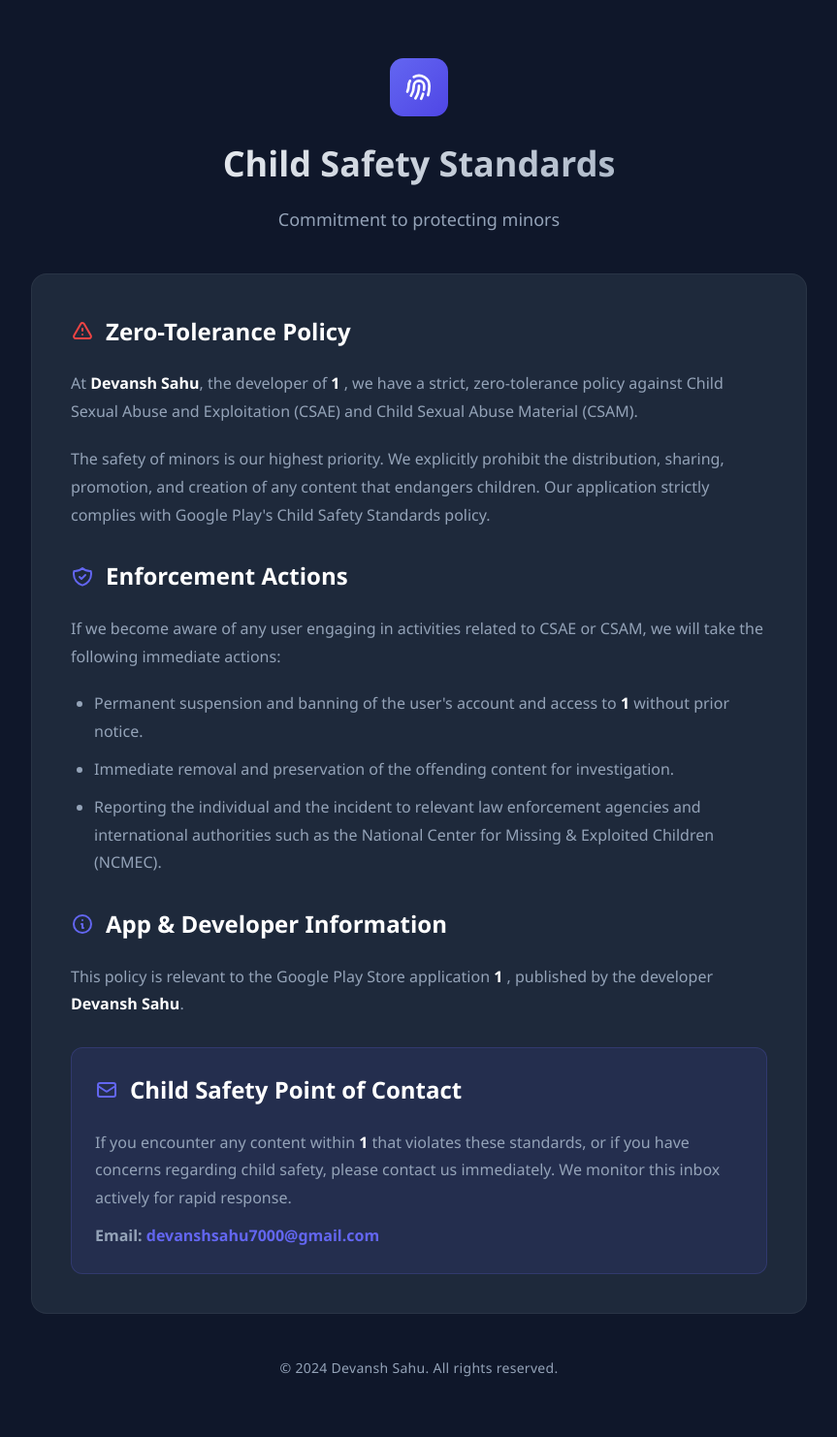
After one commit to devanshsahu123/tg-Mobile-app0backend, a Node server app: page /admin/child-safety/1 in a window 1280 px wide. The commit adds this page. Shown: the whole page at 97% size, without its empty margins (208-1071 px from the left). Run offline with Node 20, Linux system fonts and the light colour scheme; some libraries are stand-ins or nearby versions.

Commit message:
child safety added

```diff
--- a/app.js
+++ b/app.js
@@ -28,6 +28,11 @@ app.get("/admin", (req, res) => {
   res.render("admin");
 });
 
+app.get("/admin/child-safety/:appName", (req, res) => {
+  const appName = req.params.appName.replace(/-/g, ' ');
+  res.render("child-safety-standards", { appName });
+});
+
 
 app.get("/app-ads.txt", (req, res) => {
   res.setHeader("Content-Type", "text/plain");
--- /dev/null
+++ b/pages/child-safety-standards.ejs
@@ -0,0 +1,293 @@
+<!DOCTYPE html>
+<html lang="en">
+
+<head>
+    <meta charset="UTF-8">
+    <meta name="viewport" content="width=device-width, initial-scale=1.0">
+    <title>Child Safety Standards - <%= appName %>
+    </title>
+    <link rel="stylesheet" href="https://cdnjs.cloudflare.com/ajax/libs/font-awesome/6.4.0/css/all.min.css">
+    <style>
+        * {
+            margin: 0;
+            padding: 0;
+            box-sizing: border-box;
+        }
+
+        :root {
+            --primary: #6366f1;
+            --primary-dark: #4f46e5;
+            --secondary: #0f172a;
+            --surface: #1e293b;
+            --surface-light: #334155;
+            --white: #ffffff;
+            --text-secondary: #94a3b8;
+            --danger: #ef4444;
+        }
+
+        body {
+            font-family: 'Segoe UI', -apple-system, BlinkMacSystemFont, sans-serif;
+            background-color: var(--secondary);
+            color: var(--white);
+            min-height: 100vh;
+            display: flex;
+            justify-content: center;
+            align-items: flex-start;
+            padding: 60px 20px;
+            line-height: 1.6;
+        }
+
+        .container {
+            max-width: 800px;
+            width: 100%;
+        }
+
+        /* Header */
+        .header {
+            text-align: center;
+            margin-bottom: 40px;
+        }
+
+        .brand-icon {
+            width: 60px;
+            height: 60px;
+            background: linear-gradient(135deg, var(--primary) 0%, var(--primary-dark) 100%);
+            border-radius: 14px;
+            display: inline-flex;
+            align-items: center;
+            justify-content: center;
+            margin-bottom: 20px;
+        }
+
+        .brand-icon svg {
+            width: 32px;
+            height: 32px;
+            color: var(--white);
+        }
+
+        .brand-text {
+            font-size: 36px;
+            font-weight: 700;
+            background: linear-gradient(135deg, var(--white) 0%, var(--text-secondary) 100%);
+            -webkit-background-clip: text;
+            -webkit-text-fill-color: transparent;
+            background-clip: text;
+            display: block;
+        }
+
+        .header-tagline {
+            color: var(--text-secondary);
+            font-size: 18px;
+            margin-top: 12px;
+            font-weight: 400;
+        }
+
+        .divider {
+            height: 1px;
+            background: linear-gradient(90deg, transparent, var(--surface-light), transparent);
+            margin: 40px 0;
+        }
+
+        .card {
+            background: var(--surface);
+            border-radius: 16px;
+            padding: 40px;
+            border: 1px solid rgba(255, 255, 255, 0.05);
+            margin-bottom: 30px;
+        }
+
+        h2 {
+            font-size: 24px;
+            font-weight: 600;
+            color: var(--white);
+            margin-bottom: 20px;
+            margin-top: 30px;
+            display: flex;
+            align-items: center;
+            gap: 12px;
+        }
+
+        h2:first-of-type {
+            margin-top: 0;
+        }
+
+        h2 svg {
+            color: var(--primary);
+            width: 24px;
+            height: 24px;
+        }
+
+        .danger-icon {
+            color: var(--danger) !important;
+        }
+
+        p {
+            color: var(--text-secondary);
+            font-size: 16px;
+            line-height: 1.8;
+            margin-bottom: 20px;
+        }
+
+        ul {
+            color: var(--text-secondary);
+            font-size: 16px;
+            line-height: 1.8;
+            margin-bottom: 20px;
+            padding-left: 24px;
+        }
+
+        li {
+            margin-bottom: 10px;
+        }
+
+        .highlight {
+            color: var(--white);
+            font-weight: 600;
+        }
+
+        .contact-box {
+            background: rgba(99, 102, 241, 0.1);
+            border: 1px solid rgba(99, 102, 241, 0.2);
+            border-radius: 12px;
+            padding: 24px;
+            margin-top: 30px;
+        }
+
+        .contact-box p {
+            margin-bottom: 10px;
+        }
+
+        .contact-box p:last-child {
+            margin-bottom: 0;
+        }
+
+        .contact-link {
+            color: var(--primary);
+            text-decoration: none;
+            font-weight: 600;
+        }
+
+        .contact-link:hover {
+            text-decoration: underline;
+        }
+
+        .footer {
+            text-align: center;
+            margin-top: 45px;
+            color: var(--text-secondary);
+            font-size: 14px;
+            letter-spacing: 0.3px;
+        }
+
+        @media (max-width: 600px) {
+            .card {
+                padding: 24px;
+            }
+
+            .brand-text {
+                font-size: 28px;
+            }
+        }
+    </style>
+</head>
+
+<body>
+    <div class="container">
+        <!-- Header -->
+        <div class="header">
+            <div class="brand-icon">
+                <svg xmlns="http://www.w3.org/2000/svg" fill="none" viewBox="0 0 24 24" stroke="currentColor"
+                    stroke-width="2">
+                    <path stroke-linecap="round" stroke-linejoin="round"
+                        d="M12 11c0 3.517-1.009 6.799-2.753 9.571m-3.44-2.04l.054-.09A13.916 13.916 0 008 11a4 4 0 118 0c0 1.017-.07 2.019-.203 3m-2.118 6.844A21.88 21.88 0 0015.171 17m3.839 1.132c.645-2.266.99-4.659.99-7.132A8 8 0 008 4.07M3 15.364c.64-1.319 1-2.8 1-4.364 0-1.457.39-2.823 1.07-4" />
+                </svg>
+            </div>
+            <span class="brand-text">Child Safety Standards</span>
+            <p class="header-tagline">Commitment to protecting minors</p>
+        </div>
+
+        <!-- Main Content -->
+        <div class="card">
+            <h2>
+                <svg class="danger-icon" xmlns="http://www.w3.org/2000/svg" fill="none" viewBox="0 0 24 24"
+                    stroke="currentColor" stroke-width="2">
+                    <path stroke-linecap="round" stroke-linejoin="round"
+                        d="M12 9v2m0 4h.01m-6.938 4h13.856c1.54 0 2.502-1.667 1.732-3L13.732 4c-.77-1.333-2.694-1.333-3.464 0L3.34 16c-.77 1.333.192 3 1.732 3z" />
+                </svg>
+                Zero-Tolerance Policy
+            </h2>
+            <p>
+                At <span class="highlight">Devansh Sahu</span>, the developer of <span class="highlight">
+                    <%= appName %>
+                </span>, we have a strict, zero-tolerance policy against Child Sexual Abuse and Exploitation (CSAE) and
+                Child Sexual Abuse Material (CSAM).
+            </p>
+            <p>
+                The safety of minors is our highest priority. We explicitly prohibit the distribution, sharing,
+                promotion, and creation of any content that endangers children. Our application strictly complies with
+                Google Play's Child Safety Standards policy.
+            </p>
+
+            <h2>
+                <svg xmlns="http://www.w3.org/2000/svg" fill="none" viewBox="0 0 24 24" stroke="currentColor"
+                    stroke-width="2">
+                    <path stroke-linecap="round" stroke-linejoin="round"
+                        d="M9 12l2 2 4-4m5.618-4.016A11.955 11.955 0 0112 2.944a11.955 11.955 0 01-8.618 3.04A12.02 12.02 0 003 9c0 5.591 3.824 10.29 9 11.622 5.176-1.332 9-6.03 9-11.622 0-1.042-.133-2.052-.382-3.016z" />
+                </svg>
+                Enforcement Actions
+            </h2>
+            <p>If we become aware of any user engaging in activities related to CSAE or CSAM, we will take the following
+                immediate actions:</p>
+            <ul>
+                <li>Permanent suspension and banning of the user's account and access to <span class="highlight">
+                        <%= appName %>
+                    </span> without prior notice.</li>
+                <li>Immediate removal and preservation of the offending content for investigation.</li>
+                <li>Reporting the individual and the incident to relevant law enforcement agencies and international
+                    authorities such as the National Center for Missing & Exploited Children (NCMEC).</li>
+            </ul>
+
+            <h2>
+                <svg xmlns="http://www.w3.org/2000/svg" fill="none" viewBox="0 0 24 24" stroke="currentColor"
+                    stroke-width="2">
+                    <path stroke-linecap="round" stroke-linejoin="round"
+                        d="M13 16h-1v-4h-1m1-4h.01M21 12a9 9 0 11-18 0 9 9 0 0118 0z" />
+                </svg>
+                App & Developer Information
+            </h2>
+            <p>
+                This policy is relevant to the Google Play Store application <span class="highlight">
+                    <%= appName %>
+                </span>, published by the developer <span class="highlight">Devansh Sahu</span>.
+            </p>
+
+            <div class="contact-box">
+                <h2>
+                    <svg xmlns="http://www.w3.org/2000/svg" fill="none" viewBox="0 0 24 24" stroke="currentColor"
+                        stroke-width="2">
+                        <path stroke-linecap="round" stroke-linejoin="round"
+                            d="M3 8l7.89 5.26a2 2 0 002.22 0L21 8M5 19h14a2 2 0 002-2V7a2 2 0 00-2-2H5a2 2 0 00-2 2v10a2 2 0 002 2z" />
+                    </svg>
+                    Child Safety Point of Contact
+                </h2>
+                <p>
+                    If you encounter any content within <span class="highlight">
+                        <%= appName %>
+                    </span> that violates these standards, or if you have concerns regarding child safety, please
+                    contact us immediately. We monitor this inbox actively for rapid response.
+                </p>
+                <p>
+                    <strong>Email:</strong> <a href="mailto:devanshsahu7000@gmail.com"
+                        class="contact-link">devanshsahu7000@gmail.com</a>
+                </p>
+            </div>
+        </div>
+
+        <!-- Footer -->
+        <div class="footer">
+            &copy; 2024 Devansh Sahu. All rights reserved.
+        </div>
+    </div>
+</body>
+
+</html>
```
Also changed, not shown: pages/Right-Review.ejs (+51 -25 lines).
